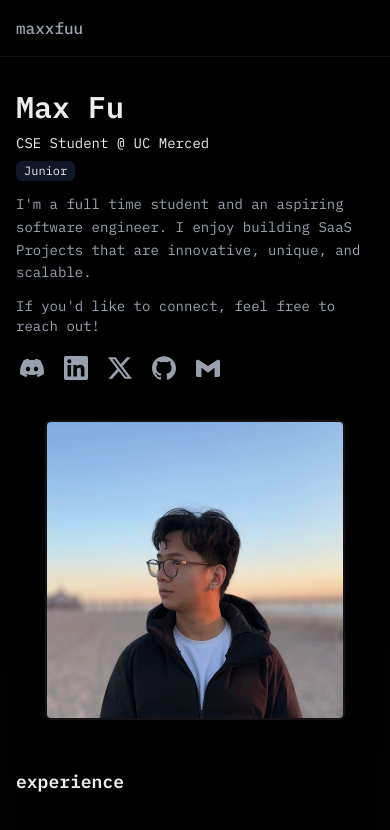
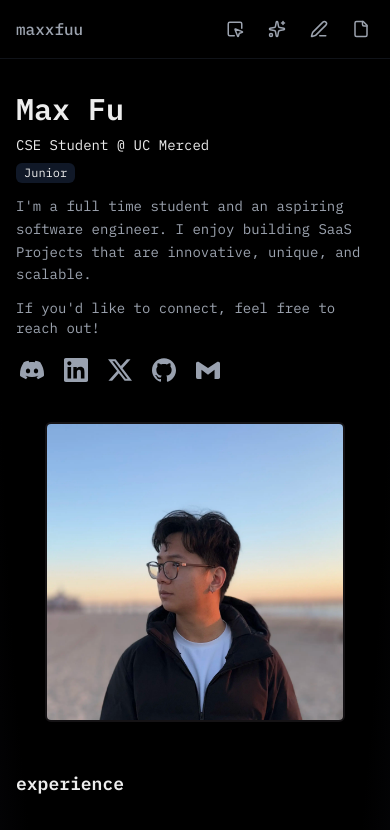
Before and after one commit to maxxfuu/dot-com, a Next.js app: page / in a window 390 px wide. Shown: the top 830 px of the page. Built offline with nearby package versions, Linux system fonts and the light colour scheme.

Commit message:
fixed mobile navbar, hidden text when sm

```diff
--- a/src/app/components/navbar.tsx
+++ b/src/app/components/navbar.tsx
@@ -14,16 +14,16 @@ export default function Navbar() {
       {/* Right Nav */}
       <ul className="flex px-4 space-x-4 sm:space-x-6">
         <li className="flex items-center text-sm sm:text-sm gap-2 cursor-pointer hover:text-white transition-colors p-1">
-          <Link href="/" className="hidden sm:inline-flex gap-2 items-center"><SquareMousePointer size={18} className="sm:w-4 sm:h-4"/>home</Link>
+          <SquareMousePointer size={18} className="sm:w-4 sm:h-4"/><Link href="/" className="hidden sm:inline-flex gap-2 items-center">home</Link>
         </li>
         <li className="flex items-center text-sm sm:text-sm gap-2 cursor-pointer hover:text-white transition-colors p-1 cursor-pointer">
-          <Link href="/gems" className="hidden sm:inline-flex gap-2 items-center"><Sparkles size={18} className="sm:w-4 sm:h-4"/>gems</Link>
+          <Sparkles size={18} className="sm:w-4 sm:h-4"/><Link href="/gems" className="hidden sm:inline-flex gap-2 items-center">gems</Link>
         </li>
         <li className="flex items-center text-sm sm:text-sm gap-2 cursor-pointer hover:text-white transition-colors p-1 cursor-pointer">
-          <Link href="/writing" className="hidden sm:inline-flex gap-2 items-center"><PenLine size={18} className="sm:w-4 sm:h-4"/>writing</Link>
+          <PenLine size={18} className="sm:w-4 sm:h-4"/><Link href="/writing" className="hidden sm:inline-flex gap-2 items-center">writing</Link>
         </li>
         <li className="flex items-center text-sm sm:text-sm gap-2 cursor-pointer hover:text-white transition-colors p-1 cursor-pointer">
-          <a href="/resume.pdf" target="_blank" className="hidden sm:inline-flex gap-2 items-center"><File size={18} className="sm:w-4 sm:h-4"/>resume</a>
+          <File size={18} className="sm:w-4 sm:h-4"/><a href="/resume.pdf" target="_blank" className="hidden sm:inline-flex gap-2 items-center">resume</a>
         </li>
       </ul>
     </div>
```
